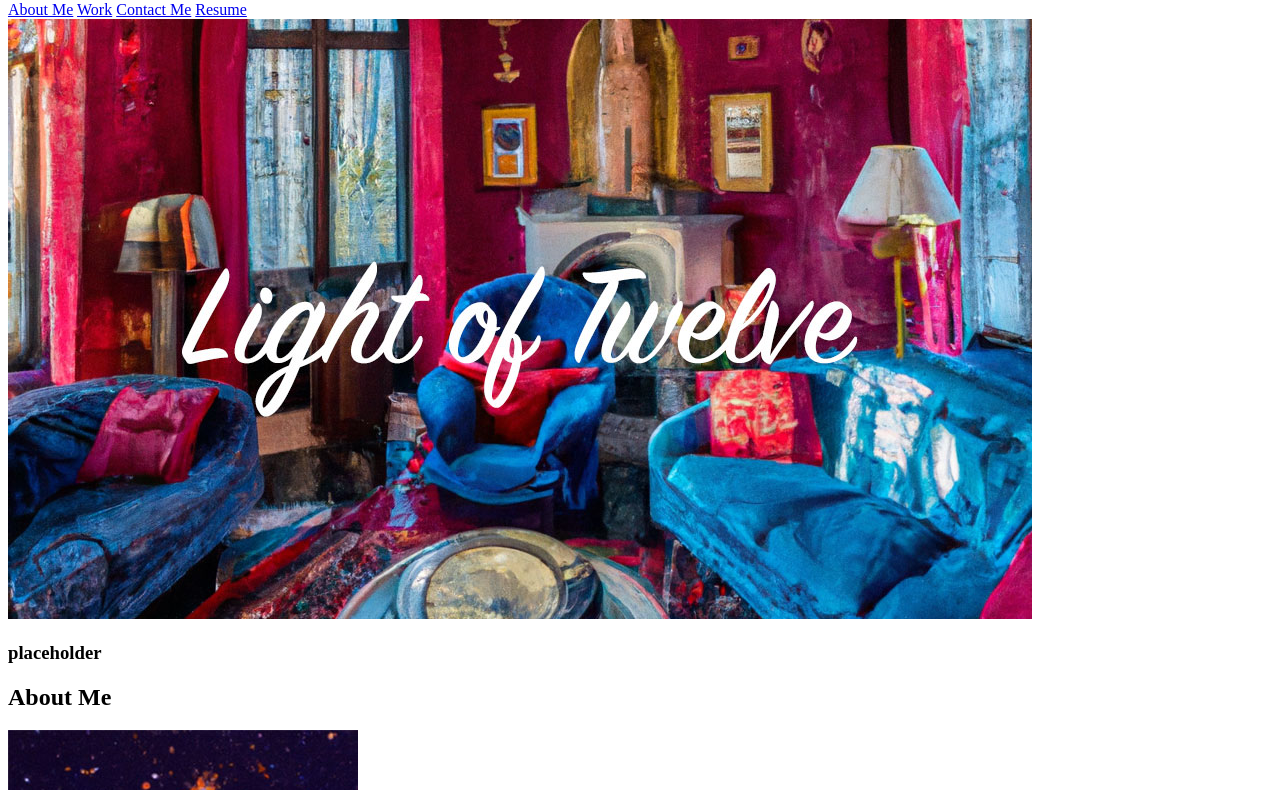
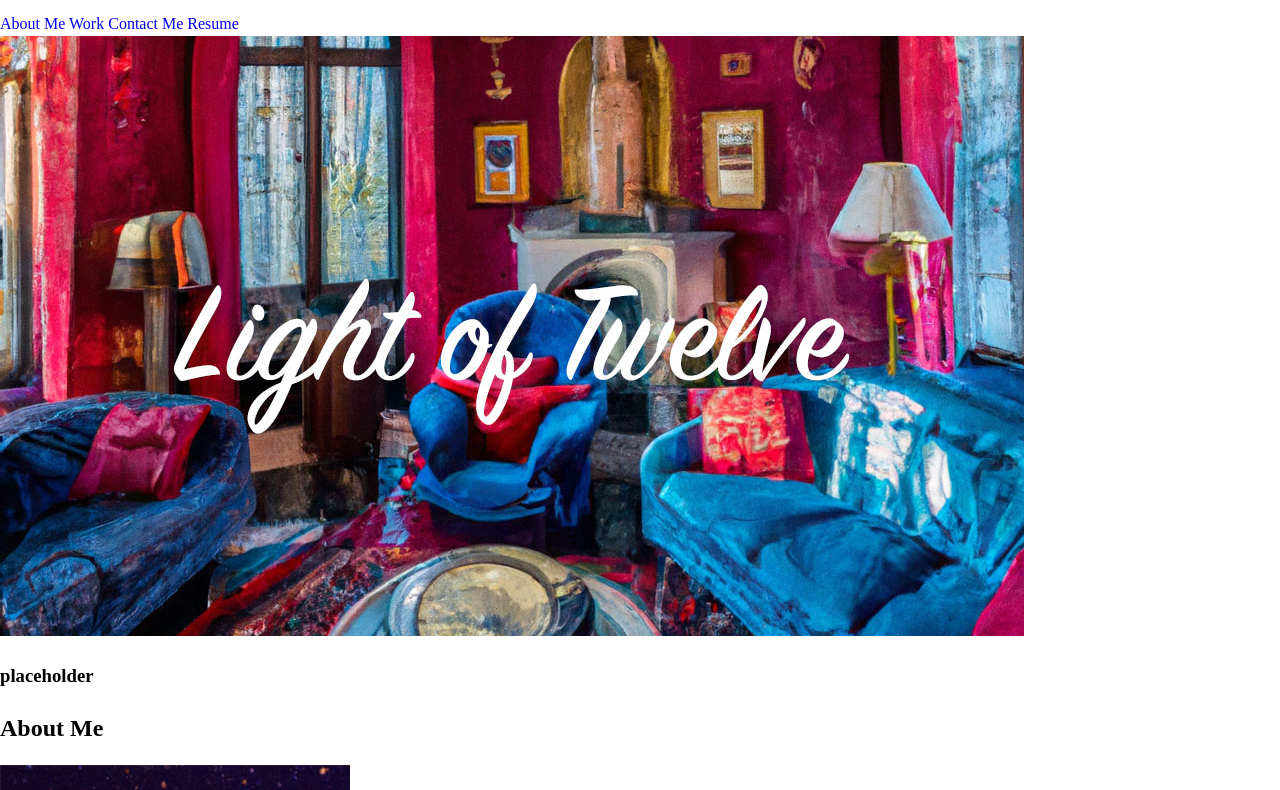
Before and after one commit to lightoftwelve/portfolio, a plain HTML site: page index.html in a window 1280 px wide. Shown: the part 79-869 px from the top of the page. Drawn offline with Linux system fonts and the light colour scheme.

Commit message:
added css reset file and updated html file to include reset and style css sheets

```diff
--- a/assets/css/reset.css
+++ b/assets/css/reset.css
@@ -0,0 +1,41 @@
+/* Reset browser default CSS */
+body, main, section, article, figure, img, nav, ul, li, div, aside, a, a:hover {
+    margin: 0;
+    padding: 0;
+    border: 0;
+    font-size: 100%;
+    font: inherit;
+    vertical-align: baseline;
+}
+
+/* Resets HTML5 semantic elements and their display properties to block which is the default value for most block level elements to ensure the elements behave as expected in older browsers*/
+main, section, article, figure, nav, aside {
+    display: block;
+}
+
+/* Resets line height to 1.5x */
+body {
+    line-height: 1.5;
+}
+
+/* Removes styling from ul, li and nav */
+ul, li, nav {
+    list-style: none;
+}
+
+/* Removes styling from anchor elements and link elements when hovered over */
+a, a:hover {
+    text-decoration: none;
+}
+
+/* Resets styling to ensure flex container will wrap onto multiple lines if there isn't enough room on a single line */
+.flex-container {
+    display: flex;
+    flex-wrap: wrap;
+}
+
+/* Resets ancor elements when they are in focus or active states */
+a:focus,
+a:active {
+    outline: none;
+}
--- a/index.html
+++ b/index.html
@@ -6,6 +6,8 @@
     <meta http-equiv="X-UA-Compatible" content="IE=edge">
     <meta name="viewport" content="width=device-width, initial-scale=1.0">
     <title>Victoria Alawi Portfolio | Light of Twelve</title>
+    <link rel="stylesheet" href="./assets/css/reset.css">
+    <link rel="stylesheet" href="./assets/css/style.css">
 </head>
 
 <body>
```
